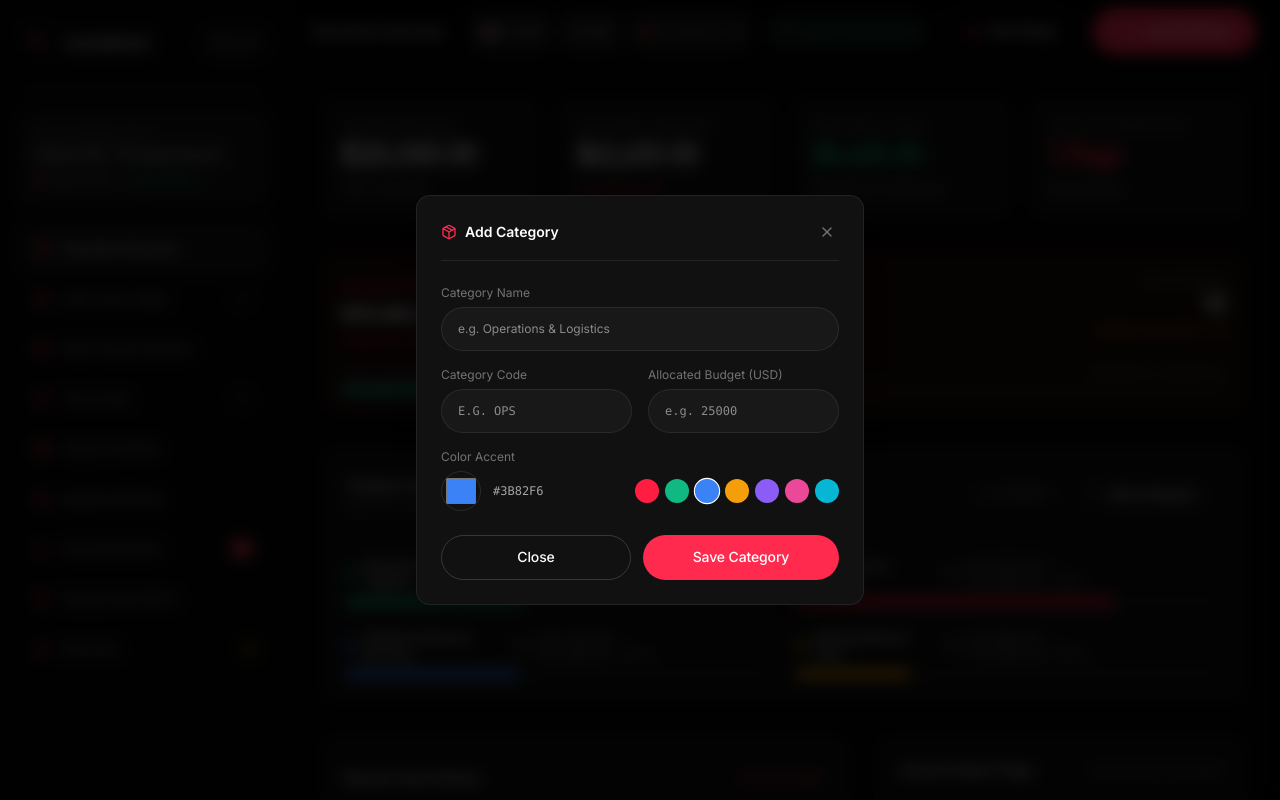
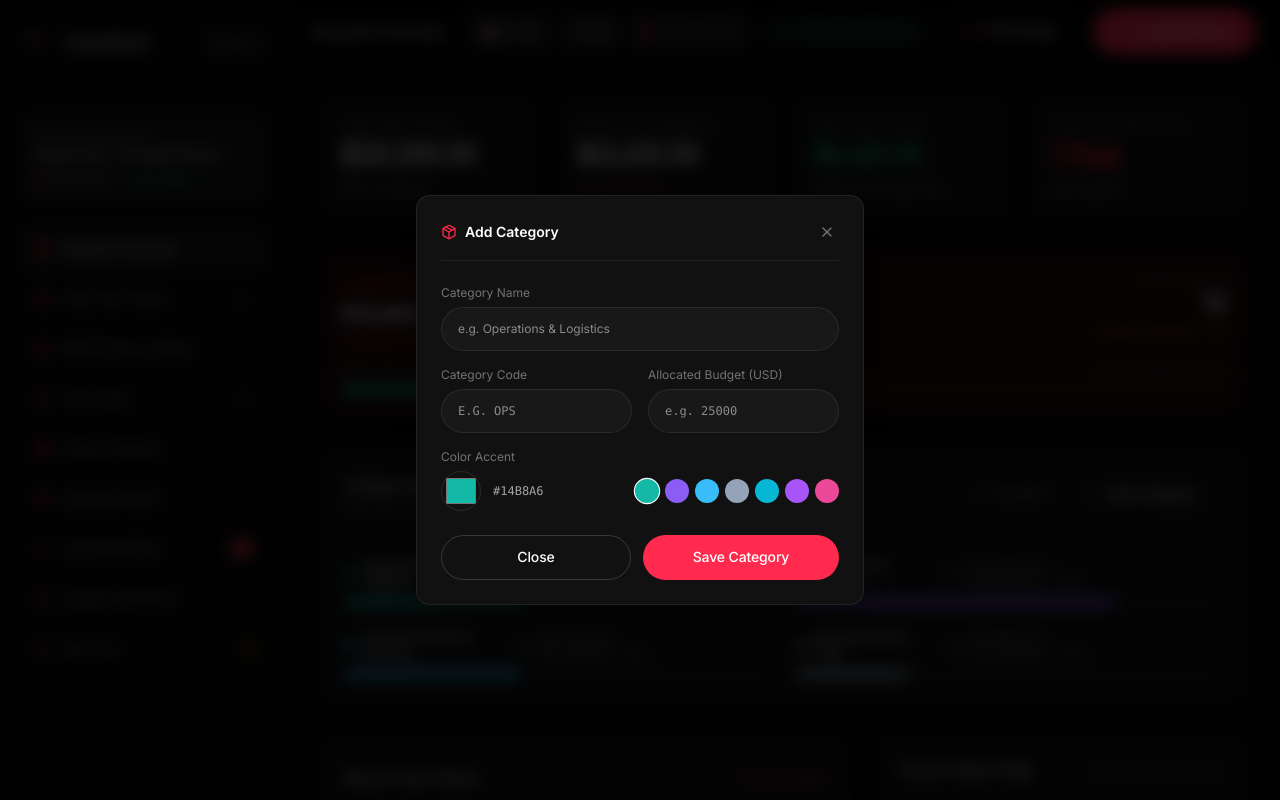
Before and after one commit to kikirachmat2/closedbook, a Next.js app: page /workspace in a window 1280 px wide. Both pictures are taken after a click on the button "Add Category". Shown: the top 800 px of the page. Built offline with nearby package versions, Linux system fonts and the light colour scheme.

Commit message:
fix(design): resolve category accent color clash with semantic status colors

```diff
--- a/app/workspace/page.tsx
+++ b/app/workspace/page.tsx
@@ -242,8 +242,9 @@ export default function WorkspacePage() {
   const [catName, setCatName] = useState("");
   const [catCode, setCatCode] = useState("");
   const [catBudget, setCatBudget] = useState("");
-  const [catColor, setCatColor] = useState("#3b82f6");
+  const [catColor, setCatColor] = useState("#14b8a6");
   const [catError, setCatError] = useState<string | null>(null);
+  const [catBannerError, setCatBannerError] = useState<string | null>(null);
 
   // Form states - Call Sheet Edit
   const [csCallTime, setCsCallTime] = useState(store.callSheet.callTime);
@@ -389,7 +390,7 @@ export default function WorkspacePage() {
     setCatName("");
     setCatCode("");
     setCatBudget("");
-    setCatColor("#3b82f6");
+    setCatColor("#14b8a6");
     setCatError(null);
     setIsCategoryModalOpen(true);
   };
@@ -439,10 +440,12 @@ export default function WorkspacePage() {
   };
 
   const handleDeleteCategory = (deptId: string) => {
+    setCatBannerError(null);
     if (confirm(t("confirmDeleteCategory"))) {
       const res = store.deleteDepartment(deptId);
       if (!res.success) {
-        alert(res.error || "Cannot delete category");
+        setCatBannerError(res.error || "Cannot delete category with associated transactions");
+        setTimeout(() => setCatBannerError(null), 5000);
       }
     }
   };
@@ -911,6 +914,13 @@ export default function WorkspacePage() {
                     </button>
                   </div>
                 </div>
+
+                {catBannerError && (
+                  <div className="mb-4 p-3 rounded-xl bg-amber-500/10 border border-amber-500/20 text-xs text-amber-400 flex items-center gap-2">
+                    <AlertTriangle className="w-4 h-4 shrink-0 text-amber-400" />
+                    <span>{catBannerError}</span>
+                  </div>
+                )}
 
                 <div className="grid grid-cols-1 md:grid-cols-2 gap-5 sm:gap-6">
                   {store.departments.map((dept) => {
@@ -2760,7 +2770,7 @@ export default function WorkspacePage() {
                   />
                   <span className="text-xs font-mono text-[#a3a3a3] uppercase">{catColor}</span>
                   <div className="flex gap-1.5 ml-auto">
-                    {["#ff1e42", "#10b981", "#3b82f6", "#f59e0b", "#8b5cf6", "#ec4899", "#06b6d4"].map((c) => (
+                    {["#14b8a6", "#8b5cf6", "#38bdf8", "#94a3b8", "#06b6d4", "#a855f7", "#ec4899"].map((c) => (
                       <button
                         key={c}
                         type="button"
--- a/lib/store.ts
+++ b/lib/store.ts
@@ -35,10 +35,10 @@ const INITIAL_PROJECT: Project = {
 };
 
 const INITIAL_DEPARTMENTS: Department[] = [
-  { id: "cat-ops", name: "Operations & Logistics", code: "OPS", allocatedBudget: 35000, spentAmount: 14650, color: "#10b981" },
-  { id: "cat-crt", name: "Production & Creative", code: "CRT", allocatedBudget: 45000, spentAmount: 33650, color: "#ff1e42" },
-  { id: "cat-vnd", name: "Vendors & External Services", code: "VND", allocatedBudget: 25000, spentAmount: 10350, color: "#3b82f6" },
-  { id: "cat-adm", name: "Administrative & Float", code: "ADM", allocatedBudget: 15000, spentAmount: 4000, color: "#f59e0b" },
+  { id: "cat-ops", name: "Operations & Logistics", code: "OPS", allocatedBudget: 35000, spentAmount: 14650, color: "#14b8a6" },
+  { id: "cat-crt", name: "Production & Creative", code: "CRT", allocatedBudget: 45000, spentAmount: 33650, color: "#8b5cf6" },
+  { id: "cat-vnd", name: "Vendors & External Services", code: "VND", allocatedBudget: 25000, spentAmount: 10350, color: "#38bdf8" },
+  { id: "cat-adm", name: "Administrative & Float", code: "ADM", allocatedBudget: 15000, spentAmount: 4000, color: "#94a3b8" },
 ];
 
 const INITIAL_POCKETS: Pocket[] = [
```
